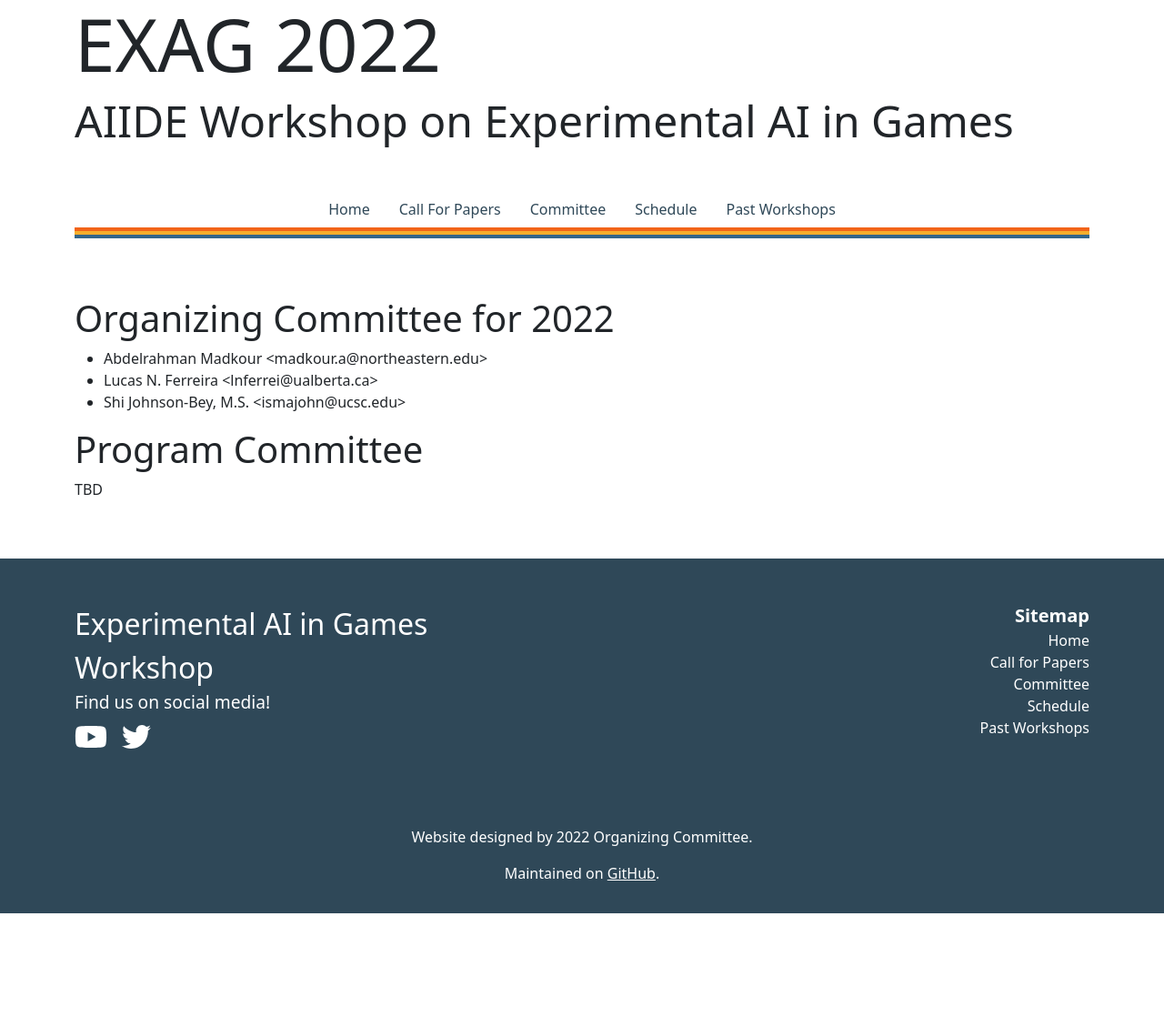
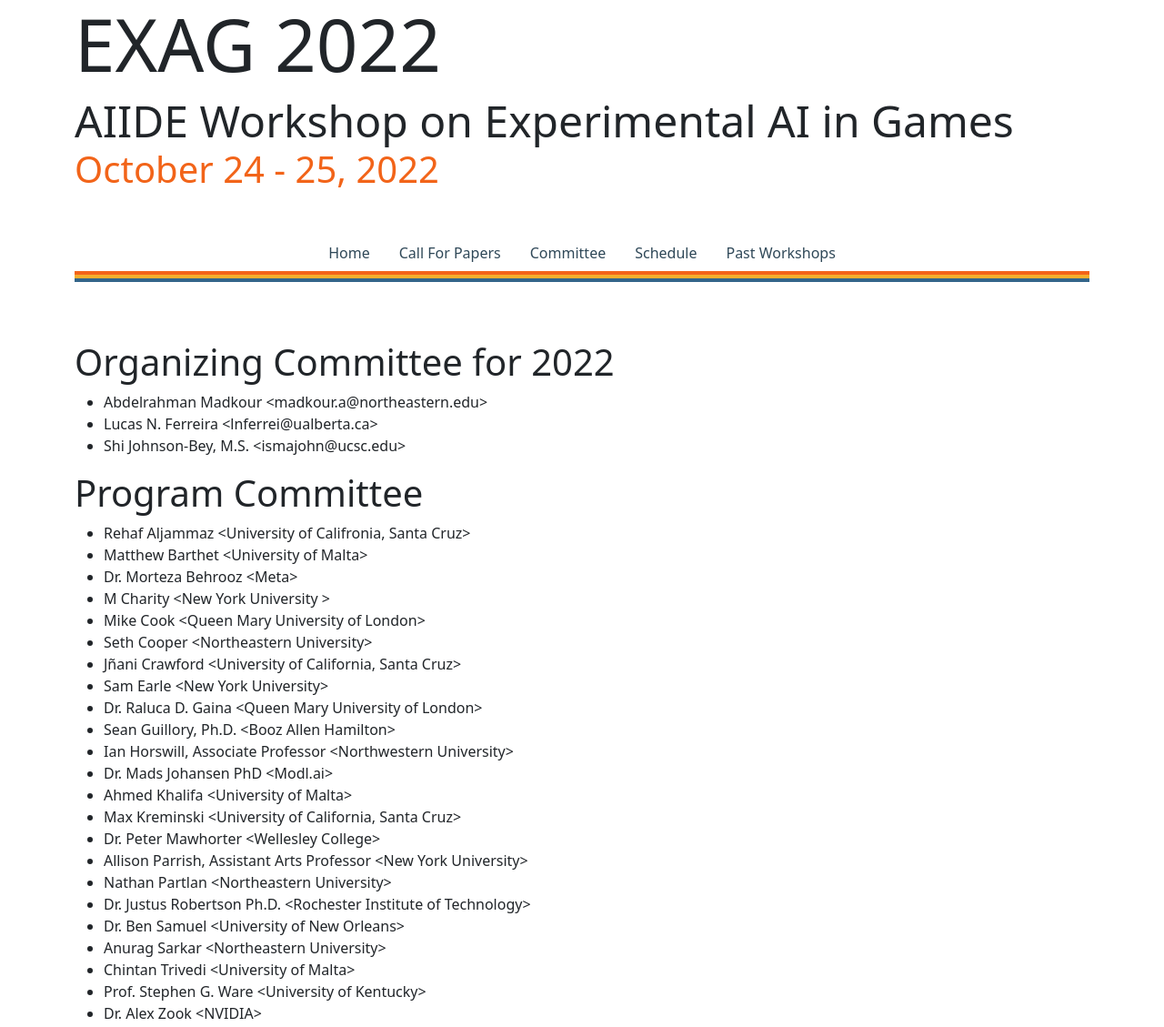
Before and after one commit to aiide-exag/aiide-exag.github.io, a Gatsby site: page /committee in a window 1280 px wide. Shown: the top 1129 px of the page at 91% size. Before the commit the page ends 1004 px from the top, so only its background shows below. Built offline with nearby package versions, Linux system fonts and the light colour scheme; Gatsby itself is replaced by a stand-in of ours.

Commit message:
workshop dates and finalized PC

```diff
--- a/content/call_for_papers.md
+++ b/content/call_for_papers.md
@@ -24,12 +24,6 @@
 
 Workshop date: **October 24 - 25, 2022**
 
-## Submission Guide
-
-Please submit using [EasyChair](https://easychair.org/my/conference?conf=aiide22).
-
-All papers submitted to the research track must follow the [AAAI format](https://www.aaai.org/Publications/Templates/AuthorKit22.zip) and be anonymized for double-blind review.
-
 ## Topics
 
 This is a non-comprehensive list of topics of interest to EXAG:
--- a/src/components/AppHeader.tsx
+++ b/src/components/AppHeader.tsx
@@ -10,6 +10,9 @@
                     <h1 className="display-1">EXAG 2022</h1>
                     <div className="display-5">
                         AIIDE Workshop on Experimental AI in Games
+                    </div>
+                    <div className="display-6" style={{ color: '#f26419' }}>
+                        October 24 - 25, 2022
                     </div>
                 </div>
 
--- a/src/pages/committee.tsx
+++ b/src/pages/committee.tsx
@@ -23,132 +23,96 @@
 
 const PROGRAM_COMMITTEE = [
     {
-		name: 'Dr. David Thue',
-		affiliation: 'Carleton University',
+        name: 'Rehaf Aljammaz',
+        affiliation: 'University of Califronia, Santa Cruz',
+    },
+    {
+        name: 'Matthew Barthet',
+        affiliation: 'University of Malta',
+    },
+    {
+        name: 'Dr. Morteza Behrooz',
+        affiliation: 'Meta',
+    },
+    {
+        name: 'M Charity',
+        affiliation: 'New York University ',
+    },
+    {
+        name: 'Mike Cook',
+        affiliation: 'Queen Mary University of London',
+    },
+    {
+        name: 'Seth Cooper',
+        affiliation: 'Northeastern University',
+    },
+    {
+        name: 'Jñani Crawford',
+        affiliation: 'University of California, Santa Cruz',
+    },
+    {
+        name: 'Sam Earle',
+        affiliation: 'New York University',
+    },
+    {
+        name: 'Dr. Raluca D. Gaina',
+        affiliation: 'Queen Mary University of London',
     },
     {
         name: 'Sean Guillory, Ph.D.',
         affiliation: 'Booz Allen Hamilton',
     },
     {
-		name: 'Seth Cooper',
+        name: 'Ian Horswill, Associate Professor',
+        affiliation: 'Northwestern University',
+    },
+    {
+        name: 'Dr. Mads Johansen PhD',
+        affiliation: 'Modl.ai',
+    },
+    {
+        name: 'Ahmed Khalifa',
+        affiliation: 'University of Malta',
+    },
+    {
+        name: 'Max Kreminski',
+        affiliation: 'University of California, Santa Cruz',
+    },
+    {
+        name: 'Dr. Peter Mawhorter',
+        affiliation: 'Wellesley College',
+    },
+    {
+        name: 'Allison Parrish, Assistant Arts Professor',
+        affiliation: 'New York University',
+    },
+    {
+        name: 'Nathan Partlan',
         affiliation: 'Northeastern University',
     },
     {
-		name: 'M Charity',
-		affiliation: 'New York University ',
-	},
-	{
-		name: 'Rodrigo Canaan',
-		affiliation: 'Cal Poly State University',
-	},
-	{
-		name: 'Dr. Alex Zook',
-		affiliation: 'NVIDIA',
+        name: 'Dr. Justus Robertson Ph.D.',
+        affiliation: 'Rochester Institute of Technology',
     },
     {
         name: 'Dr. Ben Samuel ',
         affiliation: 'University of New Orleans',
     },
     {
-		name: 'Dr. Mads Johansen PhD',
-		affiliation: 'Modl.ai',
-	},
-	{
         name: 'Anurag Sarkar',
         affiliation: 'Northeastern University',
     },
     {
-		name: 'Fernando de Mesentier Silva PhD',
-		affiliation: 'Electronic Arts',
-	},
-	{
-		name: 'Dr. Matthew Stephenson',
-		affiliation: 'Maastricht University',
-	},
-	{
-		name: 'Dr. Raluca D. Gaina',
-		affiliation: 'Queen Mary University of London',
-	},
-	{
-		name: 'Mike Cook',
-		affiliation: 'Queen Mary University of London',
-	},
-	{
-		name: 'Dr. Barrett Anderson',
-		affiliation: 'Google / CSU Monterey Bay',
+        name: 'Chintan Trivedi',
+        affiliation: 'University of Malta',
     },
     {
         name: 'Prof. Stephen G. Ware',
         affiliation: 'University of Kentucky',
     },
     {
-		name: 'Luis Garcia',
-		affiliation: 'Northeastern University',
-	},
-	{
-		name: 'Alex Calderwood',
-		affiliation: 'University of California, Santa Cruz',
-	},
-	{
-		name: 'Allison Parrish, Assistant Arts Professor',
-		affiliation: 'New York University',
-	},
-	{
-		name: 'Dr. Justus Robertson Ph.D.',
-		affiliation: 'Rochester Institute of Technology',
-	},
-	{
-		name: 'Dr. Morteza Behrooz',
-		affiliation: 'Meta',
-	},
-	{
-		name: 'Sam Earle',
-		affiliation: 'New York University',
-	},
-	{
-		name: 'Ahmed Khalifa',
-		affiliation: 'University of Malta',
-	},
-	{
-		name: 'Dr. Peter Mawhorter',
-		affiliation: 'Wellesley College',
-	},
-	{
-		name: 'Chinmaya Dabral',
-		affiliation: 'North Carolina State University',
-	},
-	{
-		name: 'Ian Horswill, Associate Professor',
-		affiliation: 'Northwestern University',
-	},
-	{
-		name: 'Jnani Crawford',
-		affiliation: 'University of Califronia, Santa Cruz',
-	},
-	{
-		name: 'Rehaf Aljammaz',
-		affiliation: 'University of Califronia, Santa Cruz',
-	},
-	{
-		name: 'Mr. Matthew Barthet',
-		affiliation: 'University of Malta',
-	},
-	{
-		name: 'Dr. Joseph C. Osborn, PhD',
-		affiliation: 'Pomona College',
-	},
-	{
-		name: 'Chintan Trivedi',
-		affiliation: 'University of Malta',
-	},
-	{
-		name: 'Nathan Partlan',
-		affiliation: 'Northeastern University',
-	},
-	{
-		name: 'Ms. Quinn Kybartas',
-		affiliation: 'McGill University',
+        name: 'Dr. Alex Zook',
+        affiliation: 'NVIDIA',
     },
 ];
 
@@ -167,14 +131,13 @@
                 </ul>
 
                 <h1>Program Committee</h1>
-				{/* <ul>
+                <ul>
                     {PROGRAM_COMMITTEE.map((member, i) => (
                         <li key={`pc_${i}`}>
                             {member.name} &lt;{member.affiliation}&gt;
                         </li>
                     ))}
-				</ul> */}
-				<p>TBD</p>
+                </ul>
             </Container>
         </AppLayout>
     );
```
Also changed, not shown: src/pages/index.tsx (+34 -22 lines), src/pages/past_workshops.tsx (+8 -5 lines). Lines whose indentation alone changed are shown as unchanged.
